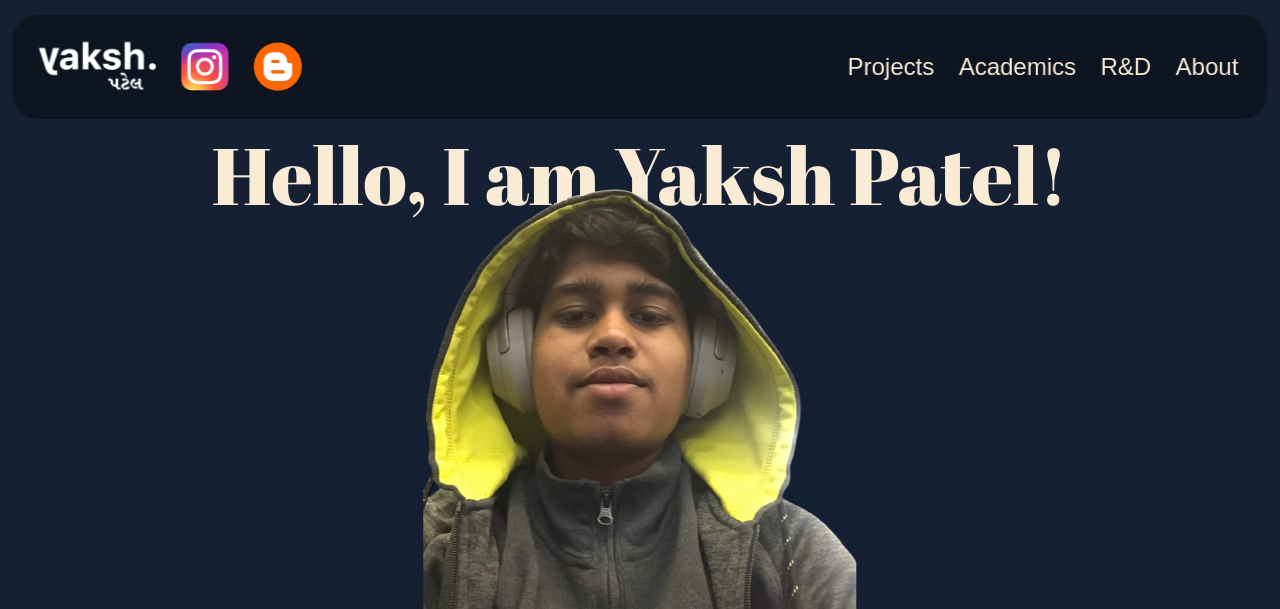
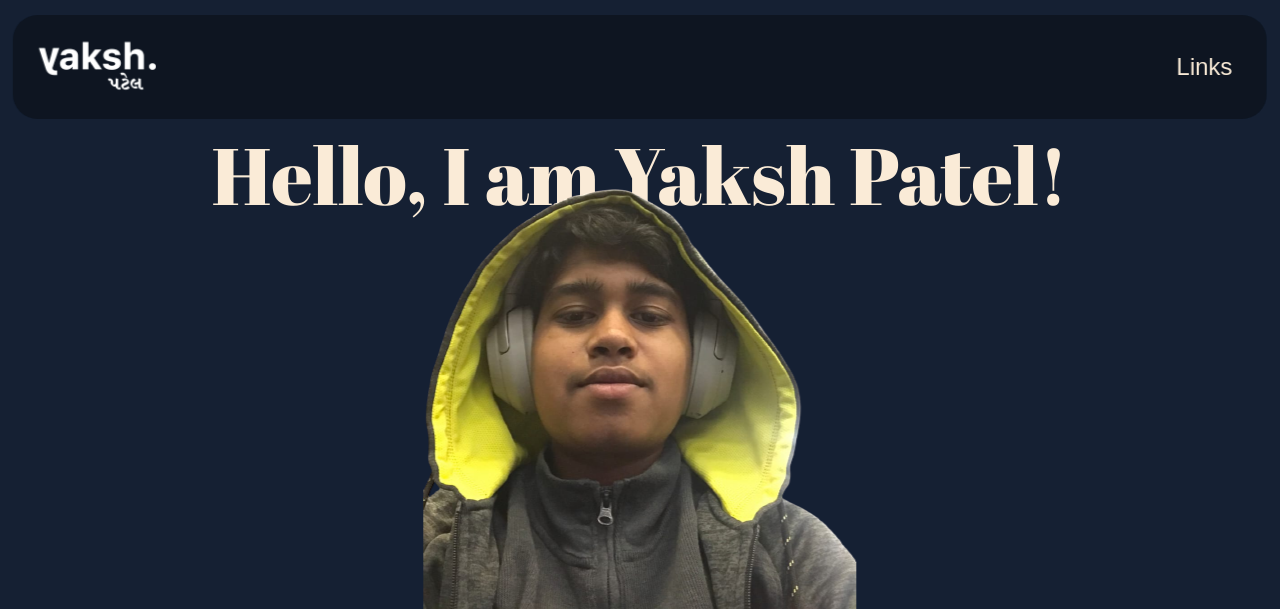
Before and after one commit to Yaksh391/Project-Identity, a Django app: page / in a window 1280 px wide. Shown: the top 609 px of the page. Run offline with Django 4.2, Linux system fonts and the light colour scheme; data comes from the database, SQL or seed files in the repository; some web fonts are replaced.

Commit message:
added one link to link pages

```diff
--- a/main/static/css/navbar.css
+++ b/main/static/css/navbar.css
@@ -40,7 +40,13 @@ li {
 }
 
 .nav_links {
-    padding-left: 0;
+    border-radius: 10px;
+    font-size: 1.5rem;
+    color: antiquewhite;
+    margin: 5px 1.5% 5px 5px;
+    border: none;
+    background: none;
+    padding: 16px;
 }
 
 .home_socials {
--- a/templates/base/navbar.html
+++ b/templates/base/navbar.html
@@ -4,20 +4,23 @@
 <header class="navbar">
     <div class="home_socials">
         <a href="/" class="header_links"><img src="{% static 'img/header.png' %}" alt="Home"></a>
-        <div class="social_links">
-            <a href="https://www.instagram.com/_yaksh396.phs/" class="social_links_img">
-                <img src="{% static 'img/Instagram_logo.webp' %}" alt="Instagram">
-            </a>
-            <a href="https://yakshsjournal.blogspot.com/" class="social_links_img">
-                <img src="{% static 'img/blogger.png' %}" alt="Blog">
-            </a>
-        </div>
+{#        <div class="social_links">#}
+{#            <a href="https://www.instagram.com/_yaksh396.phs/" class="social_links_img">#}
+{#                <img src="{% static 'img/Instagram_logo.webp' %}" alt="Instagram">#}
+{#            </a>#}
+{#            <a href="https://yakshsjournal.blogspot.com/" class="social_links_img">#}
+{#                <img src="{% static 'img/blogger.png' %}" alt="Blog">#}
+{#            </a>#}
+{#        </div>#}
     </div>
-    <ul class="nav_links">
+
+    <a class="nav_links" href="/">Links</a>
+
+{#    <ul class="nav_links">#}
 {#        <li><a href="/">Home</a></li>#}
-        <li><a href="/projects">Projects</a></li>
-        <li><a href="/">Academics</a></li>
-        <li><a href="/">R&D</a></li>
-        <li><a href="/about">About</a></li>
-    </ul>
+{#        <li><a href="/projects">Projects</a></li>#}
+{#        <li><a href="/">Academics</a></li>#}
+{#        <li><a href="/">R&D</a></li>#}
+{#        <li><a href="/about">About</a></li>#}
+{#    </ul>#}
 </header>
```
